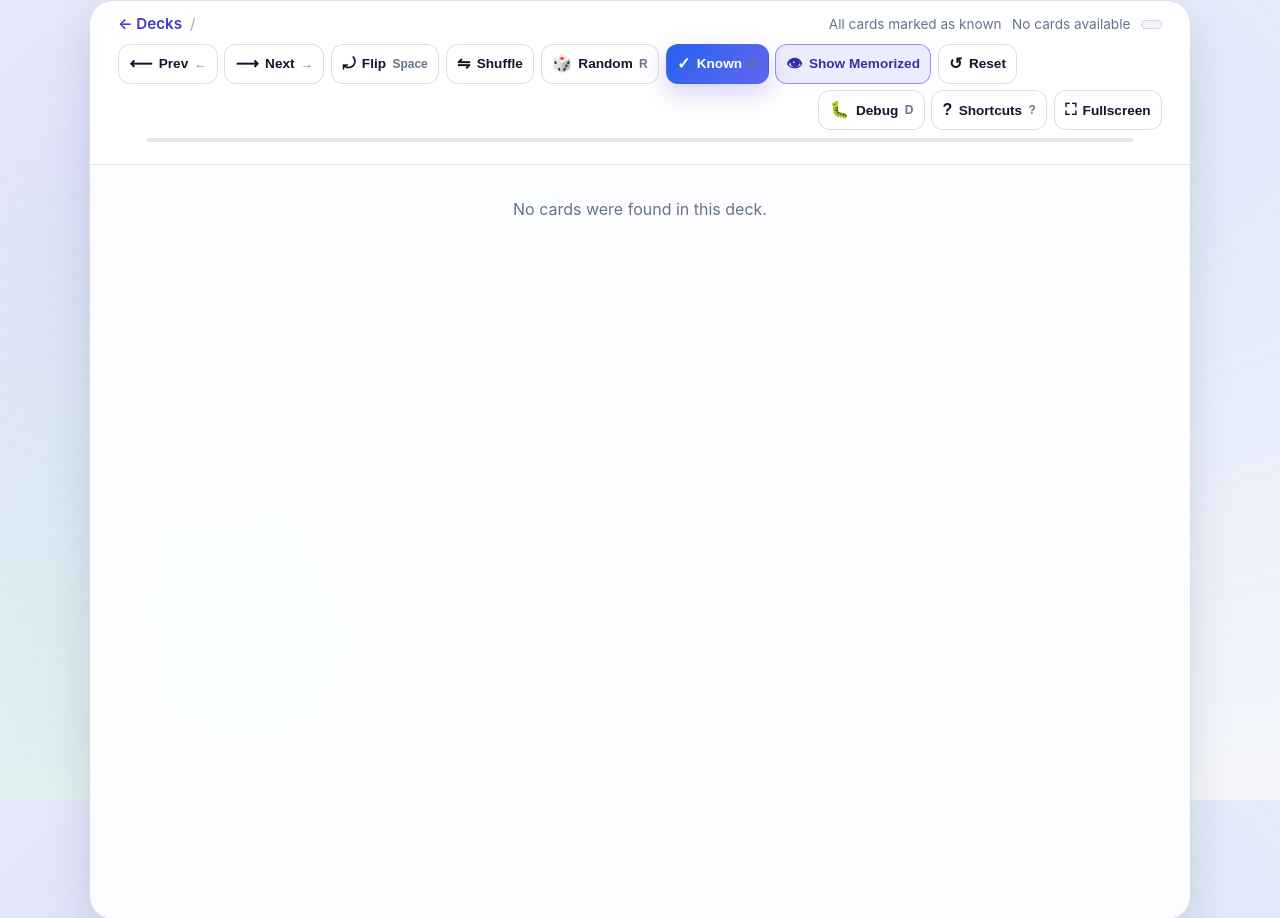
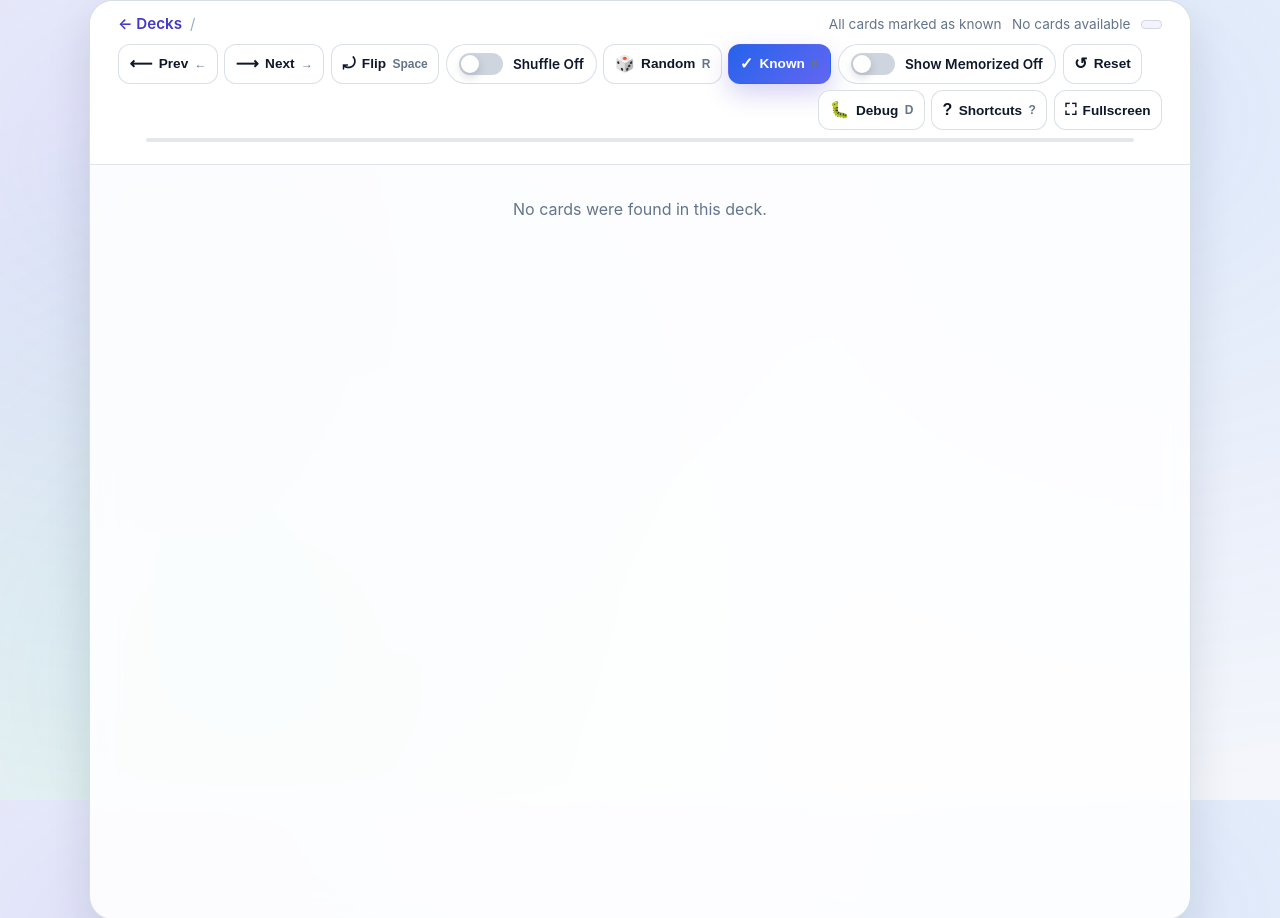
Before and after one commit to mbolaris/anki, a Flask app: template anki_viewer/templates/deck.html in a window 1280 px wide. Run offline with Flask 3, Linux system fonts and the light colour scheme; the template is opened without the code that fills it, so the values that code supplies are empty.

Commit message:
Convert shuffle and memorized controls to toggles

```diff
--- a/anki_viewer/static/deck.js
+++ b/anki_viewer/static/deck.js
@@ -580,42 +580,56 @@
       });
     }
 
-    function updateShuffleButton() {
+    function updateToggleSwitch(toggle, active, options = {}) {
+      if (!toggle) {
+        return;
+      }
+
+      const isActive = Boolean(active);
+      toggle.setAttribute("aria-checked", isActive ? "true" : "false");
+      toggle.dataset.state = isActive ? "on" : "off";
+
+      const { activeTitle, inactiveTitle, activeStateText, inactiveStateText } = options;
+      const title = isActive ? activeTitle : inactiveTitle;
+      if (title) {
+        toggle.setAttribute("title", title);
+      }
+
+      const stateLabel = toggle.querySelector('[data-role="toggle-state"]');
+      if (stateLabel) {
+        const onText = activeStateText ?? "On";
+        const offText = inactiveStateText ?? "Off";
+        stateLabel.textContent = isActive ? onText : offText;
+      }
+    }
+
+    function updateShuffleToggle() {
       if (!shuffleToggleButton) {
         return;
       }
-      shuffleToggleButton.setAttribute("aria-pressed", isShuffled ? "true" : "false");
-      shuffleToggleButton.setAttribute(
-        "title",
-        isShuffled ? "Restore original order" : "Shuffle order"
-      );
-      const label = shuffleToggleButton.querySelector(".toolbar-button__label");
-      if (label) {
-        label.textContent = isShuffled ? "Unshuffle" : "Shuffle";
-      }
+      updateToggleSwitch(shuffleToggleButton, isShuffled, {
+        activeTitle: "Restore original order",
+        inactiveTitle: "Shuffle order",
+      });
     }
 
-    function updateHideMemorizedButton() {
-      const button = viewer.querySelector('[data-action="toggle-hide-memorized"]');
-      if (!button) {
+    function updateHideMemorizedToggle() {
+      const toggle = viewer.querySelector('[data-action="toggle-hide-memorized"]');
+      if (!toggle) {
         return;
       }
-      button.setAttribute("aria-pressed", hideMemorized ? "true" : "false");
-      button.setAttribute(
-        "title",
-        hideMemorized ? "Show memorized cards" : "Hide memorized cards"
-      );
-      const label = button.querySelector(".toolbar-button__label");
-      if (label) {
-        label.textContent = hideMemorized ? "Show Memorized" : "Hide Memorized";
-      }
+      const showingMemorized = !hideMemorized;
+      updateToggleSwitch(toggle, showingMemorized, {
+        activeTitle: "Hide memorized cards",
+        inactiveTitle: "Show memorized cards",
+      });
     }
 
     function toggleHideMemorized() {
       const activeCard = getActiveCardElement();
       const preserveCardId = activeCard ? activeCard.dataset.cardId : undefined;
       hideMemorized = !hideMemorized;
-      updateHideMemorizedButton();
+      updateHideMemorizedToggle();
       refreshActiveCards(preserveCardId);
     }
 
@@ -656,7 +670,7 @@
 
     function setShuffleState(shuffled, preserveCardId) {
       isShuffled = Boolean(shuffled);
-      updateShuffleButton();
+      updateShuffleToggle();
       refreshActiveCards(preserveCardId);
     }
 
@@ -803,7 +817,7 @@
       });
       updateProgress();
       isShuffled = false;
-      updateShuffleButton();
+      updateShuffleToggle();
       currentIndex = 0;
       refreshActiveCards();
     }
@@ -1173,8 +1187,8 @@
     }
 
     loadRatings();
-    updateShuffleButton();
-    updateHideMemorizedButton();
+    updateShuffleToggle();
+    updateHideMemorizedToggle();
     refreshActiveCards();
     syncFullscreenFromDocument();
 
--- a/anki_viewer/static/style.css
+++ b/anki_viewer/static/style.css
@@ -545,6 +545,104 @@ a {
   animation: flashButton 0.25s ease;
 }
 
+.toolbar-toggle {
+  appearance: none;
+  border: 1px solid var(--card-border);
+  background: var(--surface-strong);
+  color: inherit;
+  border-radius: 999px;
+  padding: 0.4rem 0.75rem;
+  min-height: var(--toolbar-button-height);
+  display: inline-flex;
+  align-items: center;
+  gap: 0.65rem;
+  font: inherit;
+  font-size: 0.85rem;
+  font-weight: 600;
+  cursor: pointer;
+  transition: transform 0.18s ease, box-shadow 0.18s ease, background 0.18s ease,
+    border-color 0.18s ease;
+}
+
+.toolbar-toggle:hover,
+.toolbar-toggle:focus-visible {
+  outline: none;
+  background: rgba(255, 255, 255, 0.95);
+  border-color: rgba(99, 102, 241, 0.45);
+  box-shadow: 0 10px 22px rgba(99, 102, 241, 0.18);
+}
+
+.toolbar-toggle[disabled] {
+  opacity: 0.45;
+  cursor: not-allowed;
+  box-shadow: none;
+}
+
+.toolbar-toggle__content {
+  display: flex;
+  flex-direction: column;
+  align-items: flex-start;
+  line-height: 1.1;
+}
+
+.toolbar-toggle__label {
+  font-size: 0.8rem;
+}
+
+.toolbar-toggle__state {
+  font-size: 0.65rem;
+  letter-spacing: 0.08em;
+  text-transform: uppercase;
+  color: var(--muted);
+}
+
+.toolbar-toggle[data-state="on"] {
+  border-color: rgba(99, 102, 241, 0.6);
+  box-shadow: 0 12px 26px rgba(99, 102, 241, 0.2);
+}
+
+.toolbar-toggle[data-state="on"] .toolbar-toggle__state {
+  color: var(--accent-basic);
+}
+
+.toggle-switch__track {
+  position: relative;
+  width: 44px;
+  height: 22px;
+  border-radius: 999px;
+  background: rgba(148, 163, 184, 0.45);
+  transition: background 0.2s ease, box-shadow 0.2s ease;
+  flex-shrink: 0;
+}
+
+.toggle-switch__thumb {
+  position: absolute;
+  top: 2px;
+  left: 2px;
+  width: 18px;
+  height: 18px;
+  border-radius: 999px;
+  background: #ffffff;
+  box-shadow: 0 4px 10px rgba(15, 23, 42, 0.18);
+  transition: transform 0.2s ease, background 0.2s ease;
+}
+
+.toolbar-toggle[data-state="on"] .toggle-switch__track {
+  background: linear-gradient(135deg, var(--accent-basic), #6366f1);
+}
+
+.toolbar-toggle[data-state="on"] .toggle-switch__thumb {
+  transform: translateX(22px);
+}
+
+.toolbar-toggle[disabled] .toggle-switch__thumb {
+  box-shadow: none;
+}
+
+.toolbar-toggle[disabled] .toggle-switch__track {
+  background: rgba(148, 163, 184, 0.25);
+}
+
 @keyframes flashButton {
   0% {
     transform: translateY(0);
@@ -1439,6 +1537,10 @@ a {
     display: none !important;
   }
 
+  .toolbar-toggle {
+    display: none !important;
+  }
+
   /* Hide entire toolbar controls section on mobile */
   .viewer__toolbar-controls {
     display: none !important;
--- a/anki_viewer/templates/deck.html
+++ b/anki_viewer/templates/deck.html
@@ -57,9 +57,22 @@
             <span class="toolbar-button__label">Flip</span>
             <span class="toolbar-button__hint" aria-hidden="true">Space</span>
           </button>
-          <button type="button" class="toolbar-button" data-action="toggle-shuffle" title="Shuffle order">
-            <span class="toolbar-button__icon" aria-hidden="true">⇋</span>
-            <span class="toolbar-button__label">Shuffle</span>
+          <button
+            type="button"
+            class="toolbar-toggle toggle-switch"
+            data-action="toggle-shuffle"
+            role="switch"
+            aria-checked="false"
+            data-state="off"
+            title="Shuffle order"
+          >
+            <span class="toggle-switch__track" aria-hidden="true">
+              <span class="toggle-switch__thumb"></span>
+            </span>
+            <span class="toggle-switch__content">
+              <span class="toggle-switch__label">Shuffle</span>
+              <span class="toggle-switch__state" data-role="toggle-state">Off</span>
+            </span>
           </button>
           <button type="button" class="toolbar-button" data-action="random" title="Random card (R)">
             <span class="toolbar-button__icon" aria-hidden="true">🎲</span>
@@ -73,15 +86,23 @@
             <span class="toolbar-button__label">Known</span>
             <span class="toolbar-button__hint" aria-hidden="true">K</span>
           </button>
+          {% set show_memorized = not hide_memorized_default %}
           <button
             type="button"
-            class="toolbar-button"
+            class="toolbar-toggle toggle-switch"
             data-action="toggle-hide-memorized"
-            title="{{ 'Show memorized cards' if hide_memorized_default else 'Hide memorized cards' }}"
-            aria-pressed="{{ 'true' if hide_memorized_default else 'false' }}"
+            role="switch"
+            aria-checked="{{ 'true' if show_memorized else 'false' }}"
+            data-state="{{ 'on' if show_memorized else 'off' }}"
+            title="{{ 'Hide memorized cards' if show_memorized else 'Show memorized cards' }}"
           >
-            <span class="toolbar-button__icon" aria-hidden="true">👁</span>
-            <span class="toolbar-button__label">{{ 'Show Memorized' if hide_memorized_default else 'Hide Memorized' }}</span>
+            <span class="toggle-switch__track" aria-hidden="true">
+              <span class="toggle-switch__thumb"></span>
+            </span>
+            <span class="toggle-switch__content">
+              <span class="toggle-switch__label">Show Memorized</span>
+              <span class="toggle-switch__state" data-role="toggle-state">{{ 'On' if show_memorized else 'Off' }}</span>
+            </span>
           </button>
           <button type="button" class="toolbar-button" data-action="reset-progress" title="Reset progress">
             <span class="toolbar-button__icon" aria-hidden="true">↺</span>
```
